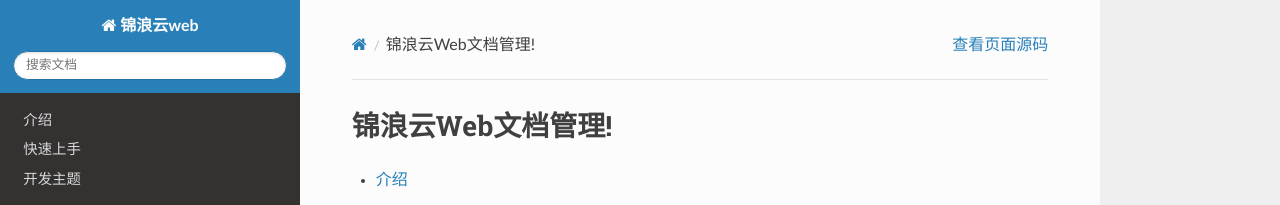
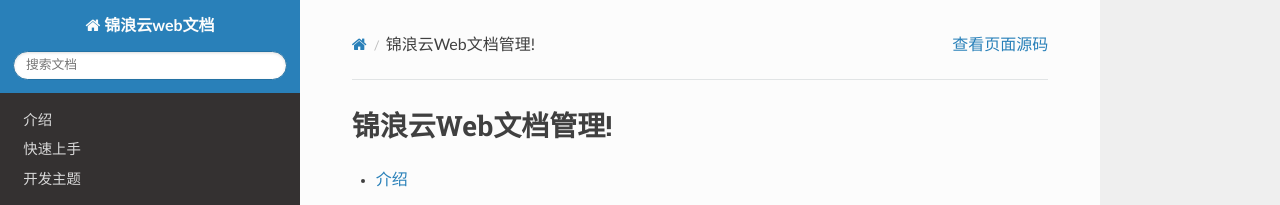
Before and after one commit to luoanqi1993/sphinxTest, a Sphinx documentation site: the page built from docs/source/index.rst, in a window 1280 px wide. Shown: the top 205 px of the page. Built offline with Sphinx 7.4.7 and the Read the Docs theme 2.0.0, drawn with Linux system fonts in a browser that asks for light colours.

Commit message:
new workflow

```diff
--- a/docs/source/conf.py
+++ b/docs/source/conf.py
@@ -7,7 +7,7 @@
 # https://www.sphinx-doc.org/en/master/usage/configuration.html#project-information
 
 
-project = '锦浪云web'
+project = '锦浪云web文档'
 copyright = '2022, an'
 author = 'an'
 release = 'v1'
```
